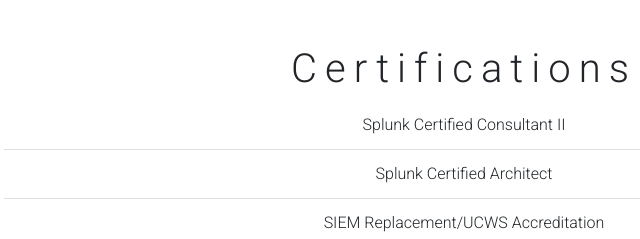
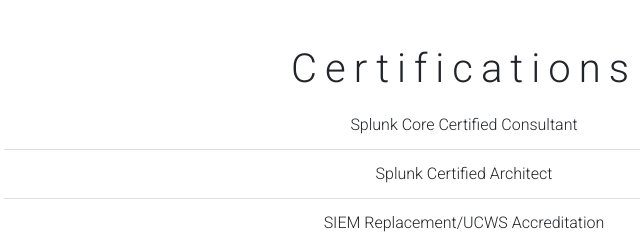
Before and after one commit to nrouhanizdeh/Portfolio, a plain HTML site: page index.html in a window 1280 px wide. Shown: the part 2595-2834 px from the top of the page, 176-816 px from the left. Drawn offline with nearby package versions, Linux system fonts and the light colour scheme.

Commit message:
modified text

```diff
--- a/index.html
+++ b/index.html
@@ -198,7 +198,7 @@
         <div class="col-md-10 text-center">
           <h1>Certifications</h1>
           <ul class="list-group list-group-flush" >
-            <li class="list-group-item">Splunk Certified Consultant II</li>
+            <li class="list-group-item">Splunk Core Certified Consultant</li>
             <li class="list-group-item">Splunk Certified Architect</li>
             <li class="list-group-item">SIEM Replacement/UCWS Accreditation</li>
             <li class="list-group-item">Phantom Implementation Accreditation</li>
```
